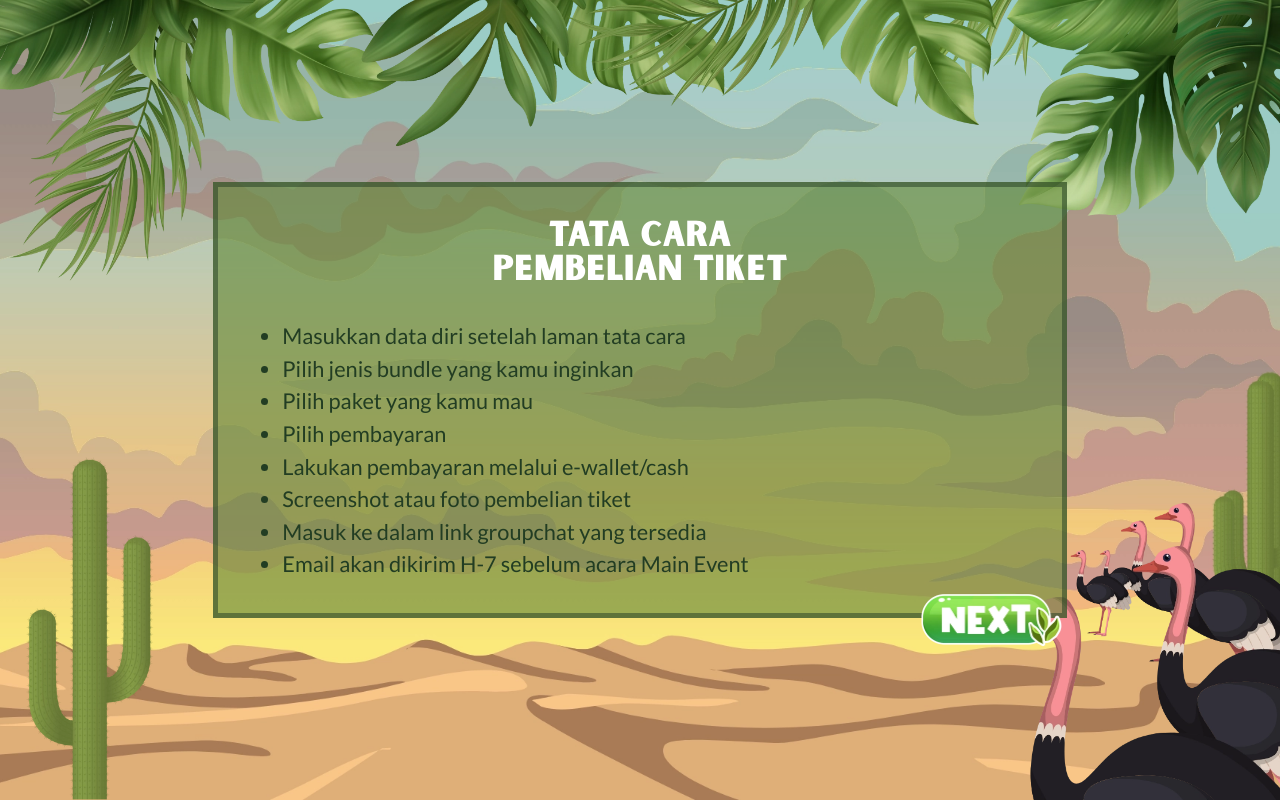
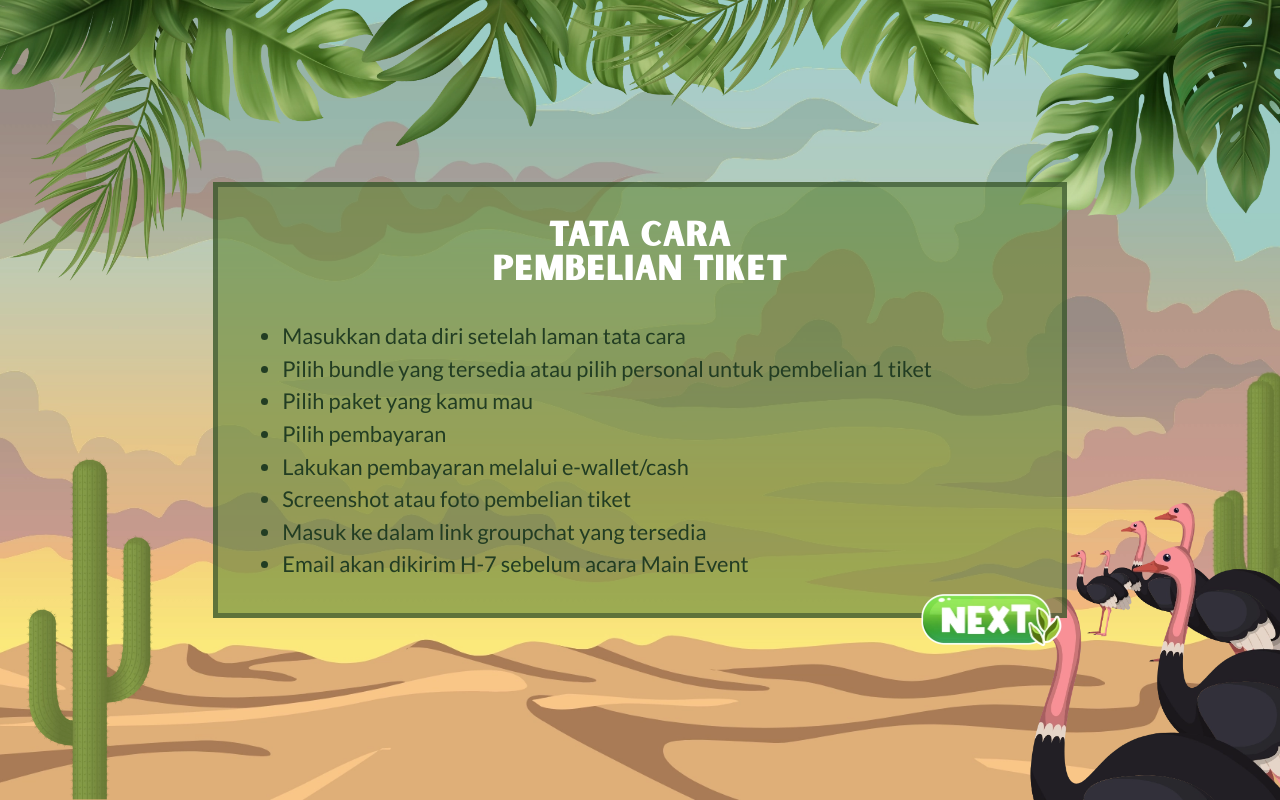
Before and after one commit to githubhiseka/mipaopenhouse-frontend, a React (Vite) app: page /ticket in a window 1280 px wide. Both pictures are taken after a click on the picture 870 px from the left and 308 px from the top of the page. Built offline with nearby package versions, Linux system fonts and the light colour scheme; no server answers.

Commit message:
update tata cara

```diff
--- a/src/pages/Ticketing/TataCara.jsx
+++ b/src/pages/Ticketing/TataCara.jsx
@@ -20,7 +20,7 @@ export default function TataCara() {
 				</h1>
 				<ol className='list-disc font-lato text-[#223d23] md:text-[1.7vw]'>
 					<li>Masukkan data diri setelah laman tata cara</li>
-					<li>Pilih jenis bundle yang kamu inginkan</li>
+					<li>Pilih bundle yang tersedia atau pilih personal untuk pembelian 1 tiket</li>
 					<li>Pilih paket yang kamu mau</li>
 					<li>Pilih pembayaran</li>
 					<li>Lakukan pembayaran melalui e-wallet/cash</li>
```
